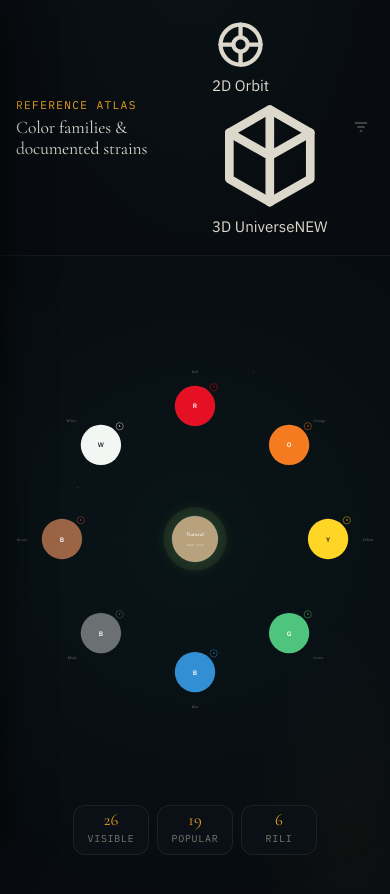
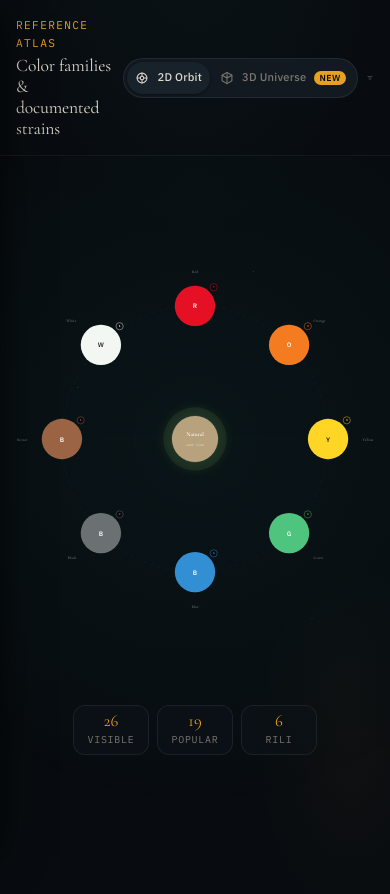
Before and after one commit to zy0x1337/shrimpverse, a React (Vite) app: page / in a window 390 px wide. Shown: the top 894 px of the page. Built offline with nearby package versions, Linux system fonts and the light colour scheme.

Commit message:
fix: add missing .view-toggle pill CSS — buttons were unstyled (block/stacked) on all breakpoints

```diff
--- a/src/styles.css
+++ b/src/styles.css
@@ -54,7 +54,7 @@
   --sidebar-w: 280px;
   --ease-out-expo: cubic-bezier(0.16, 1, 0.3, 1);
   --ease-spring: cubic-bezier(0.34, 1.56, 0.64, 1);
-  /* Universe 3D aliases — map local tokens to the shared CSS var names used in universe.css */
+  /* Universe 3D aliases */
   --radius-lg: var(--r-lg);
   --radius-full: var(--r-full);
 }
@@ -302,6 +302,63 @@ input, select { font: inherit; color: inherit; }
   letter-spacing: -0.01em;
 }
 .toolbar-actions { display: flex; align-items: center; gap: var(--s2); }
+
+/* ── View Toggle (Pill Switcher) ─────────────────────────── */
+.view-toggle {
+  display: inline-flex;
+  align-items: center;
+  gap: 2px;
+  padding: 3px;
+  background: var(--surface-2);
+  border: 1px solid var(--border);
+  border-radius: var(--r-full);
+  flex-shrink: 0;
+}
+.view-toggle-btn {
+  display: inline-flex;
+  align-items: center;
+  gap: var(--s2);
+  padding: 0.3rem 0.65rem;
+  border-radius: var(--r-full);
+  font-size: var(--text-xs);
+  font-weight: 500;
+  font-family: var(--font-body);
+  letter-spacing: 0.02em;
+  color: var(--text-muted);
+  background: transparent;
+  border: none;
+  cursor: pointer;
+  white-space: nowrap;
+  transition: color 160ms ease, background 160ms ease;
+  min-height: 32px;
+  line-height: 1;
+}
+.view-toggle-btn svg {
+  width: 14px;
+  height: 14px;
+  flex-shrink: 0;
+}
+.view-toggle-btn:hover { color: var(--text); }
+.view-toggle-btn.active {
+  color: var(--text);
+  background: var(--surface-3);
+  box-shadow: var(--shadow-sm);
+}
+.view-toggle-badge {
+  display: inline-flex;
+  align-items: center;
+  padding: 1px 5px;
+  border-radius: var(--r-full);
+  background: var(--accent);
+  color: var(--text-inverse);
+  font-size: 0.55rem;
+  font-weight: 700;
+  letter-spacing: 0.06em;
+  text-transform: uppercase;
+  line-height: 1.4;
+  flex-shrink: 0;
+}
+
 .icon-button {
   display: inline-flex;
   align-items: center;
@@ -746,9 +803,13 @@ input, select { font: inherit; color: inherit; }
     right: var(--s3);
   }
 
-  /* Compact toggle on mobile — hide text labels, keep icons */
+  /* Compact toggle on mobile — icons only, text hidden */
   .view-toggle-btn span:not(.view-toggle-badge) {
     display: none;
+  }
+  /* Tighten pill padding when text is hidden */
+  .view-toggle-btn {
+    padding: 0.3rem 0.5rem;
   }
 }
 
```
